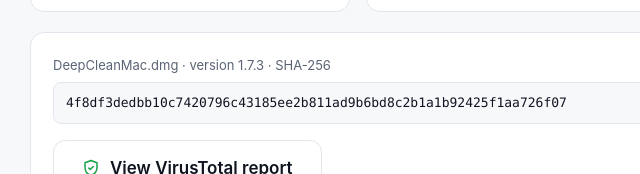
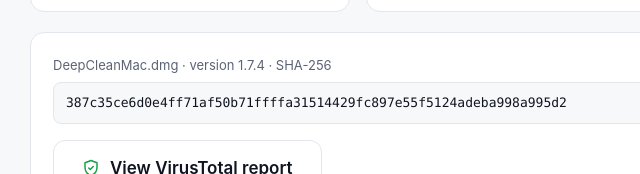
Before and after one commit to deepcleanmac/app, a plain HTML site: page index.html in a window 1280 px wide. Shown: the part 4999-5173 px from the top of the page, 114-754 px from the left. Drawn offline with Linux system fonts and the light colour scheme.

Commit message:
Publish 1.7.4 SHA-256 and VirusTotal report
Co-Authored-By: Claude Opus 5.5 <noreply@anthropic.com>

```diff
--- a/index.html
+++ b/index.html
@@ -310,13 +310,13 @@
       <div class="verify">
         <div class="verify-row">
           <div>
-            <div class="verify-label">DeepCleanMac.dmg · version 1.7.3 · SHA-256</div>
-            <code class="hash" id="sha">4f8df3dedbb10c7420796c43185ee2b811ad9b6bd8c2b1a1b92425f1aa726f07</code>
+            <div class="verify-label">DeepCleanMac.dmg · version 1.7.4 · SHA-256</div>
+            <code class="hash" id="sha">387c35ce6d0e4ff71af50b71ffffa31514429fc897e55f5124adeba998a995d2</code>
           </div>
           <button type="button" class="copy" data-copy="sha" aria-label="Copy SHA-256">Copy</button>
         </div>
         <div class="verify-actions">
-          <a class="btn btn-ghost" href="https://www.virustotal.com/gui/file/4f8df3dedbb10c7420796c43185ee2b811ad9b6bd8c2b1a1b92425f1aa726f07/detection" target="_blank" rel="noopener">
+          <a class="btn btn-ghost" href="https://www.virustotal.com/gui/file/387c35ce6d0e4ff71af50b71ffffa31514429fc897e55f5124adeba998a995d2/detection" target="_blank" rel="noopener">
             <svg viewBox="0 0 24 24" fill="none" stroke="currentColor" stroke-width="2" stroke-linecap="round" stroke-linejoin="round" aria-hidden="true"><path d="M12 2 4 5v6c0 5 3.4 9.4 8 11 4.6-1.6 8-6 8-11V5z"/><path d="m9 12 2 2 4-4"/></svg>
             View VirusTotal report
           </a>
```
Also changed, not shown: 1 other file.
